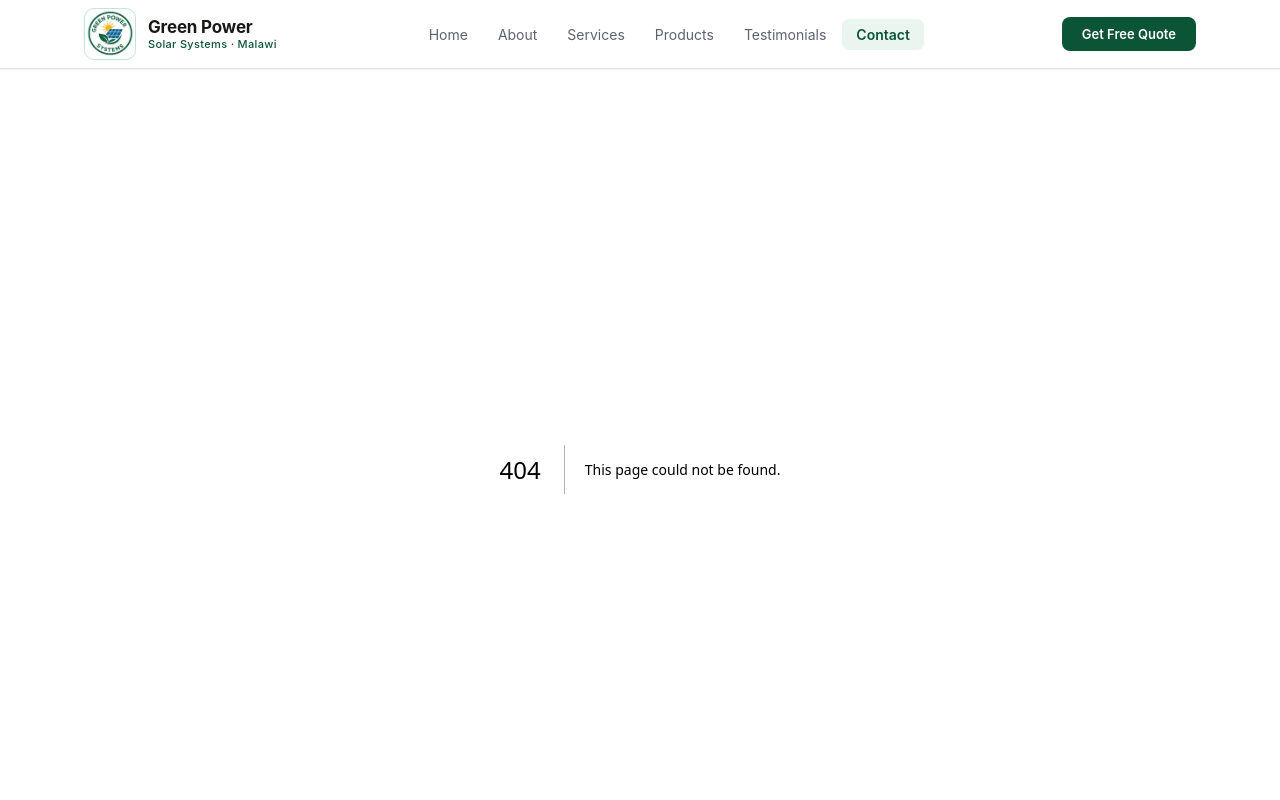
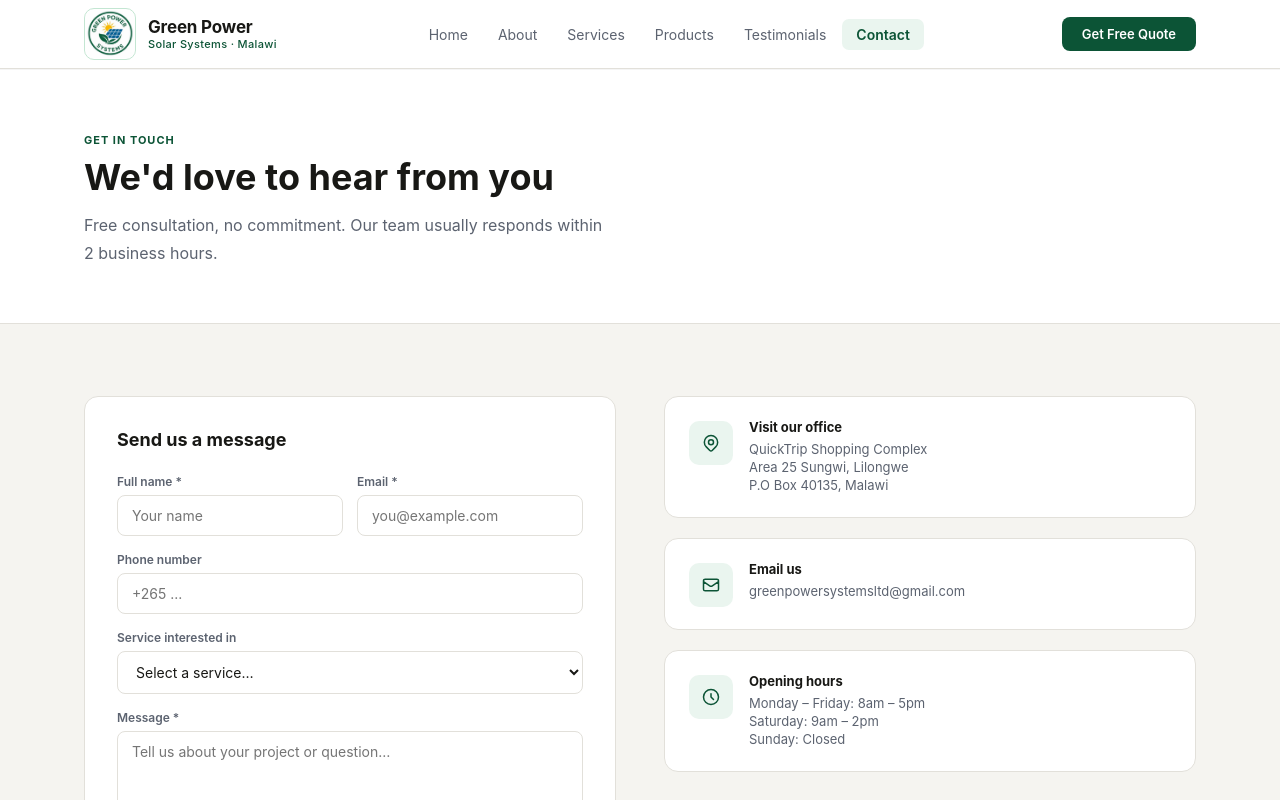
Before and after one commit to JUMAPETER736/GREEN_POWER_SYSTEMS, a Next.js app: page /contact in a window 1280 px wide. Before the commit this address had no page. Shown: the top 800 px of the page. Built offline with nearby package versions, Linux system fonts and the light colour scheme.

Commit message:
page.tsx, new class created in the contacts package

```diff
--- /dev/null
+++ b/src/app/contact/page.tsx
@@ -0,0 +1,130 @@
+
+
+"use client";
+import { useState } from "react";
+
+export default function Contact() {
+  const [sent, setSent] = useState(false);
+  const [form, setForm] = useState({ name: "", email: "", phone: "", service: "", message: "" });
+
+  const handle = (e: React.ChangeEvent<HTMLInputElement | HTMLTextAreaElement | HTMLSelectElement>) =>
+    setForm(f => ({ ...f, [e.target.name]: e.target.value }));
+
+  const inputStyle: React.CSSProperties = {
+    width: "100%", padding: "11px 14px",
+    fontSize: 14, color: "var(--gp-text-primary)",
+    backgroundColor: "var(--gp-bg-card)",
+    border: "1.5px solid var(--gp-border)",
+    borderRadius: 8, outline: "none",
+    transition: "border-color 0.15s",
+    fontFamily: "inherit",
+  };
+
+  return (
+    <div style={{ backgroundColor: "var(--gp-bg-page)" }}>
+      <div className="gp-page-hero">
+        <div className="gp-container">
+          <span className="gp-eyebrow">Get in touch</span>
+          <h1 className="gp-section-title" style={{ maxWidth: 500 }}>We'd love to hear from you</h1>
+          <p className="gp-section-sub" style={{ marginTop: 14 }}>
+            Free consultation, no commitment. Our team usually responds within 2 business hours.
+          </p>
+        </div>
+      </div>
+
+      <section style={{ padding: "72px 0" }}>
+        <div className="gp-container">
+          <div style={{ display: "grid", gridTemplateColumns: "repeat(auto-fit, minmax(280px, 1fr))", gap: 48, alignItems: "start" }}>
+
+            {/* Form */}
+            <div>
+              {sent ? (
+                <div className="gp-card" style={{ padding: 40, textAlign: "center" }}>
+                  <div style={{ width: 56, height: 56, borderRadius: "50%", backgroundColor: "var(--gp-green-light)", display: "flex", alignItems: "center", justifyContent: "center", margin: "0 auto 20px" }}>
+                    <svg width={26} height={26} viewBox="0 0 24 24" fill="none" stroke="var(--gp-green)" strokeWidth={2.5} strokeLinecap="round" strokeLinejoin="round">
+                      <path d="M20 6L9 17l-5-5" />
+                    </svg>
+                  </div>
+                  <h2 style={{ fontSize: 20, fontWeight: 700, color: "var(--gp-text-primary)", margin: "0 0 8px" }}>Message sent!</h2>
+                  <p style={{ fontSize: 14, color: "var(--gp-text-muted)", margin: 0 }}>We'll get back to you within 2 business hours.</p>
+                </div>
+              ) : (
+                <div className="gp-card" style={{ padding: 32 }}>
+                  <h2 style={{ fontSize: 18, fontWeight: 700, color: "var(--gp-text-primary)", margin: "0 0 24px" }}>Send us a message</h2>
+                  <div style={{ display: "flex", flexDirection: "column", gap: 16 }}>
+                    <div style={{ display: "grid", gridTemplateColumns: "1fr 1fr", gap: 14 }}>
+                      <div>
+                        <label style={{ fontSize: 12, fontWeight: 600, color: "var(--gp-text-muted)", display: "block", marginBottom: 6 }}>Full name *</label>
+                        <input name="name" value={form.name} onChange={handle} placeholder="Your name" style={inputStyle} />
+                      </div>
+                      <div>
+                        <label style={{ fontSize: 12, fontWeight: 600, color: "var(--gp-text-muted)", display: "block", marginBottom: 6 }}>Email *</label>
+                        <input name="email" type="email" value={form.email} onChange={handle} placeholder="you@example.com" style={inputStyle} />
+                      </div>
+                    </div>
+                    <div>
+                      <label style={{ fontSize: 12, fontWeight: 600, color: "var(--gp-text-muted)", display: "block", marginBottom: 6 }}>Phone number</label>
+                      <input name="phone" value={form.phone} onChange={handle} placeholder="+265 ..." style={inputStyle} />
+                    </div>
+                    <div>
+                      <label style={{ fontSize: 12, fontWeight: 600, color: "var(--gp-text-muted)", display: "block", marginBottom: 6 }}>Service interested in</label>
+                      <select name="service" value={form.service} onChange={handle} style={inputStyle}>
+                        <option value="">Select a service…</option>
+                        <option>Solar panel installation</option>
+                        <option>System maintenance</option>
+                        <option>Repairs & diagnostics</option>
+                        <option>Battery storage</option>
+                        <option>Commercial / industrial</option>
+                        <option>General enquiry</option>
+                      </select>
+                    </div>
+                    <div>
+                      <label style={{ fontSize: 12, fontWeight: 600, color: "var(--gp-text-muted)", display: "block", marginBottom: 6 }}>Message *</label>
+                      <textarea name="message" value={form.message} onChange={handle} placeholder="Tell us about your project or question…" rows={5} style={{ ...inputStyle, resize: "vertical" }} />
+                    </div>
+                    <button onClick={() => form.name && form.email && form.message && setSent(true)} className="gp-btn-primary" style={{ width: "100%", justifyContent: "center", marginTop: 4 }}>
+                      Send message
+                    </button>
+                  </div>
+                </div>
+              )}
+            </div>
+
+            {/* Info */}
+            <div style={{ display: "flex", flexDirection: "column", gap: 20 }}>
+              {[
+                {
+                  label: "Visit our office",
+                  icon: "M17.657 16.657L13.414 20.9a1.998 1.998 0 0 1-2.827 0l-4.244-4.243a8 8 0 1 1 11.314 0z M15 11a3 3 0 1 1-6 0 3 3 0 0 1 6 0z",
+                  lines: ["QuickTrip Shopping Complex", "Area 25 Sungwi, Lilongwe", "P.O Box 40135, Malawi"],
+                },
+                {
+                  label: "Email us",
+                  icon: "M3 8l7.89 5.26a2 2 0 0 0 2.22 0L21 8M5 19h14a2 2 0 0 0 2-2V7a2 2 0 0 0-2-2H5a2 2 0 0 0-2 2v10a2 2 0 0 0 2 2z",
+                  lines: ["greenpowersystemsltd@gmail.com"],
+                },
+                {
+                  label: "Opening hours",
+                  icon: "M12 8v4l3 3m6-3a9 9 0 1 1-18 0 9 9 0 0 1 18 0z",
+                  lines: ["Monday – Friday: 8am – 5pm", "Saturday: 9am – 2pm", "Sunday: Closed"],
+                },
+              ].map(({ label, icon, lines }) => (
+                <div key={label} className="gp-card" style={{ padding: "22px 24px", display: "flex", gap: 16, alignItems: "flex-start" }}>
+                  <div className="gp-icon-badge" style={{ marginTop: 2 }}>
+                    <svg width={20} height={20} viewBox="0 0 24 24" fill="none" stroke="var(--gp-green)" strokeWidth={1.8} strokeLinecap="round" strokeLinejoin="round">
+                      <path d={icon} />
+                    </svg>
+                  </div>
+                  <div>
+                    <p style={{ fontSize: 13, fontWeight: 700, color: "var(--gp-text-primary)", margin: "0 0 6px" }}>{label}</p>
+                    {lines.map(l => <p key={l} style={{ fontSize: 13, color: "var(--gp-text-muted)", margin: "2px 0" }}>{l}</p>)}
+                  </div>
+                </div>
+              ))}
+            </div>
+          </div>
+        </div>
+      </section>
+    </div>
+  );
+}
```
